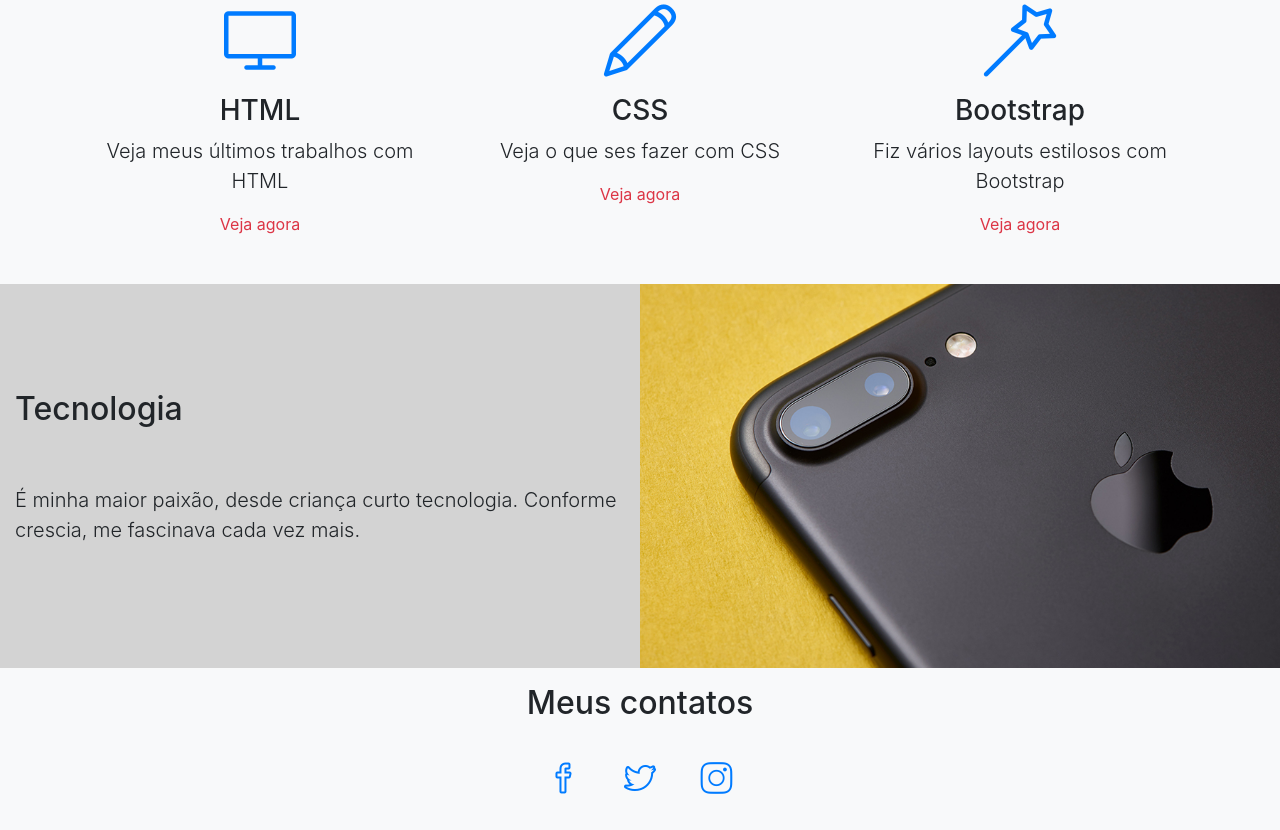
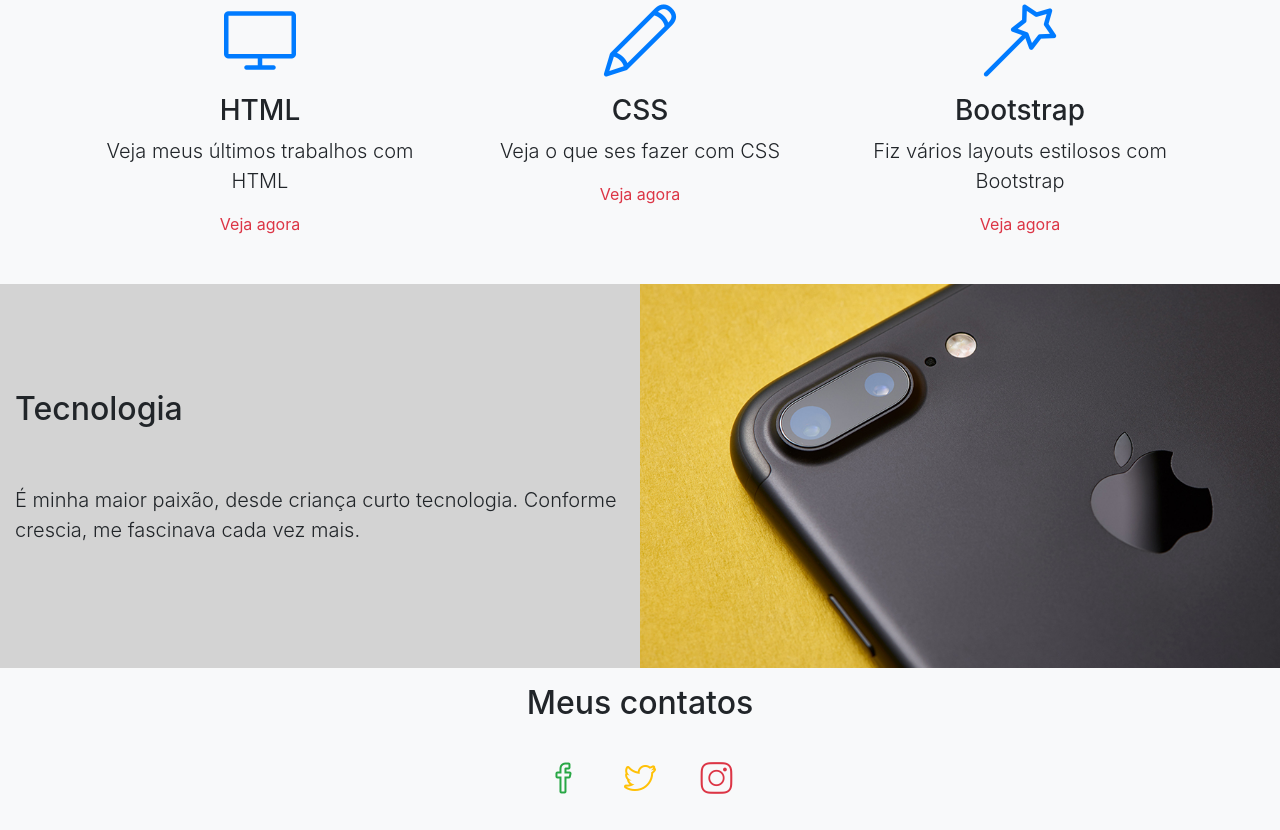
Before and after one commit to dinaralima/desprograme, a plain HTML site: page aulas/aula4/index.html in a window 1280 px wide. Shown: the part 484-1314 px from the top of the page. Drawn offline with nearby package versions, Linux system fonts and the light colour scheme.

Commit message:
cores nos ícones

```diff
--- a/aulas/aula4/index.html
+++ b/aulas/aula4/index.html
@@ -62,9 +62,9 @@
                 <div class="row">
                     <div class="col-12">
                         <ul class="list-inline">
-                            <li class="list-inline-item p-3"><a href="#"><i class="icon-social-facebook text-center"></i></a></li>
-                            <li class="list-inline-item p-3"><a href="#"><i class="icon-social-twitter text-center"></i></a></li>
-                            <li class="list-inline-item p-3"><a href="#"><i class="icon-social-instagram text-center"></i></a></li>
+                            <li class="list-inline-item p-3"><a href="#"><i class="icon-social-facebook text-success"></i></a></li>
+                            <li class="list-inline-item p-3"><a href="#"><i class="icon-social-twitter text-warning"></i></a></li>
+                            <li class="list-inline-item p-3"><a href="#"><i class="icon-social-instagram text-danger"></i></a></li>
                         </ul>
                     </div>
                 </div>
```
